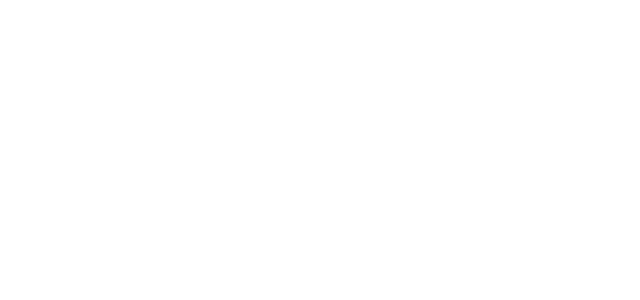
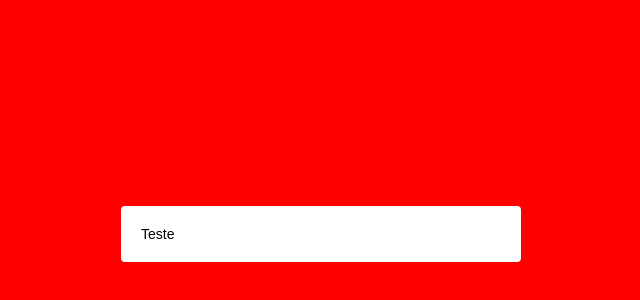
Before and after one commit to jpablolima/uploadexample, a React (Create React App) app in the folder frontend/: page / in a window 1280 px wide. Shown: the part 166-466 px from the top of the page, without its empty margins (319-959 px from the left). Built offline with nearby package versions, Linux system fonts and the light colour scheme.

Commit message:
colocando componentes

```diff
--- a/frontend/package.json
+++ b/frontend/package.json
@@ -5,7 +5,8 @@
   "dependencies": {
     "react": "^16.7.0",
     "react-dom": "^16.7.0",
-    "react-scripts": "2.1.3"
+    "react-scripts": "2.1.3",
+    "styled-components": "^4.1.3"
   },
   "scripts": {
     "start": "react-scripts start",
--- a/frontend/src/App.js
+++ b/frontend/src/App.js
@@ -1,9 +1,18 @@
-import React, { Component } from 'react';
+import React, { Component } from "react";
+
+import GlobalStyle from "./styles/global";
+import { Container, Content   } from "./styles";
+
 
 
 class App extends Component {
   render() {
-    return  <div className="App" />;
+    return  (
+      <Container>
+        <Content> Teste </Content>
+        <GlobalStyle/>
+      </Container>
+      );
     }
 }
 
--- /dev/null
+++ b/frontend/src/styles.js
@@ -0,0 +1,18 @@
+import styled from "styled-components";
+
+export const Container = styled.div`
+    height: 100%;
+    display:flex;
+    justify-content: center;
+    align-items: center;
+`;
+
+export const Content = styled.div`
+    width:100%;
+    max-width: 400px;
+    margin:30px;
+    background: #fff;
+    border-radius:4px;
+    padding:20px;
+
+`;
--- /dev/null
+++ b/frontend/src/styles/global.js
@@ -0,0 +1,23 @@
+import { createGlobalStyle } from 'styled-components';
+
+export default createGlobalStyle  `
+    * {
+        margin: 0 ;
+        padding: 0;
+        outline: 0;
+        box-sizing: border-box;
+    }
+
+    body {
+        font-family: Arial, Helvetica, sans-serif;
+        font-size: 14px;
+        background: red;
+        text-rendering: optimizeLegibility;
+        -webkit-fon-smoothing: antiabiliased;
+    }
+
+    html, body, #root{
+        height: 100%
+    }
+
+`;
```
Also changed, not shown: 2 other files (tests, documents, lock files or other folders).
